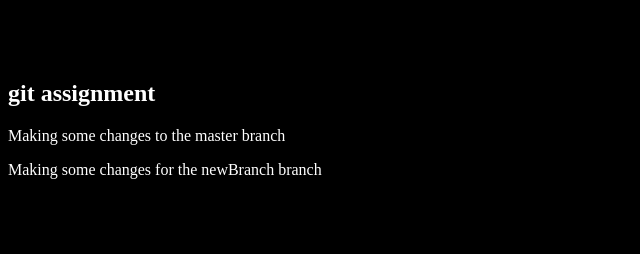
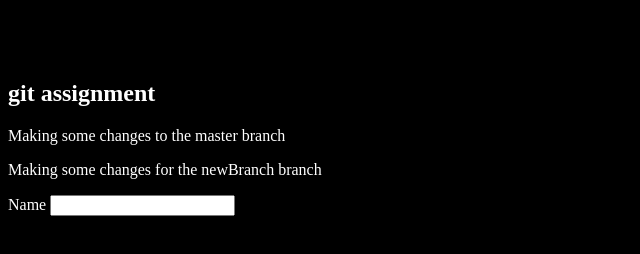
Before and after one commit to rachitHumc/remoteRepo, a plain HTML site: page index.html in a window 1280 px wide. Shown: the whole page, without its empty margins (0-640 px from the left). Drawn offline with Linux system fonts and the light colour scheme.

Commit message:
Updated index.html

```diff
--- a/index.html
+++ b/index.html
@@ -15,6 +15,10 @@
 
 
     <p style="color: white;">Making some changes for the newBranch branch</p>
+
+    <label for="name" style="color: white;">Name</label>
+    <input type="text" class="name">
+
     <script src="script.js"></script>
 </body>
 </html>
```
